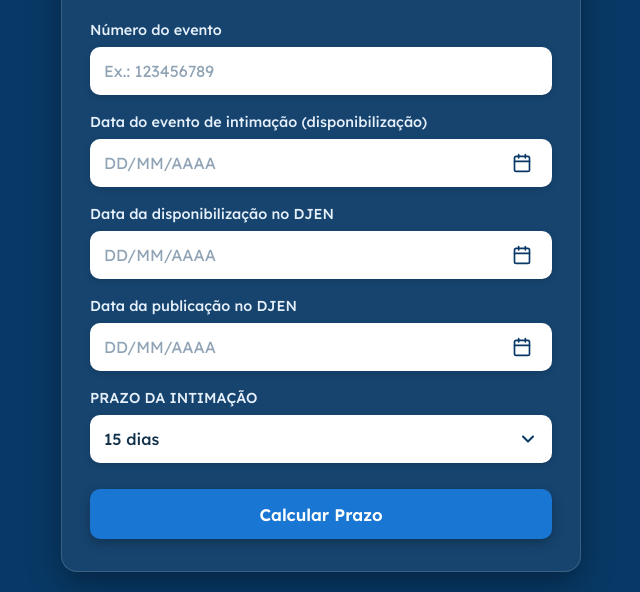
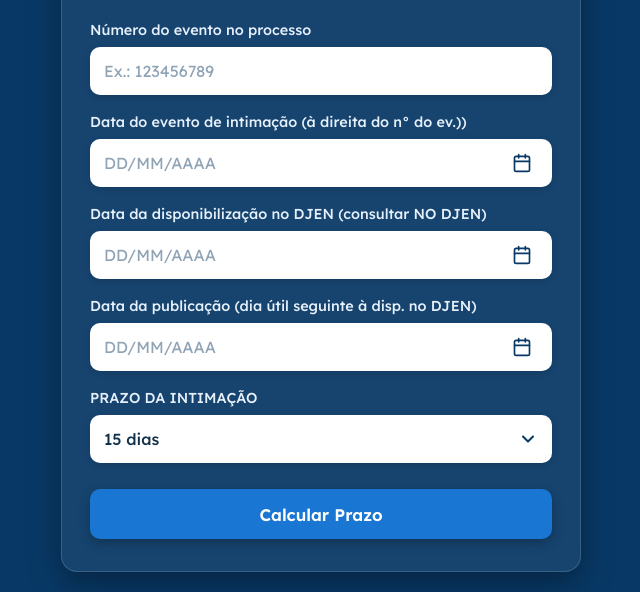
Before and after one commit to cpenorte/contarprazo, a plain HTML site: page index.html in a window 1280 px wide. Shown: the part 254-846 px from the top of the page, without its empty margins (319-959 px from the left). Drawn offline with Linux system fonts and the light colour scheme.

Commit message:
index.html

```diff
--- a/index.html
+++ b/index.html
@@ -447,12 +447,12 @@
       <h1>Calculadora de Prazos Processuais</h1>
 
       <div class="form-group">
-        <label for="numero-evento">Número do evento</label>
+        <label for="numero-evento">Número do evento no processo</label>
         <input type="text" id="numero-evento" class="text-input-bar" placeholder="Ex.: 123456789">
       </div>
 
       <div class="form-group">
-        <label for="data-evento">Data do evento de intimação (disponibilização)</label>
+        <label for="data-evento">Data do evento de intimação (à direita do n° do ev.))</label>
         <div class="date-input-wrapper">
           <input type="text" id="data-evento" class="date-text" placeholder="DD/MM/AAAA" maxlength="10" inputmode="numeric">
           <div class="calendar-btn" title="Selecionar data">
@@ -468,7 +468,7 @@
       </div>
 
       <div class="form-group">
-        <label for="data-disponibilizacao">Data da disponibilização no DJEN</label>
+        <label for="data-disponibilizacao">Data da disponibilização no DJEN (consultar NO DJEN)</label>
         <div class="date-input-wrapper">
           <input type="text" id="data-disponibilizacao" class="date-text" placeholder="DD/MM/AAAA" maxlength="10" inputmode="numeric">
           <div class="calendar-btn" title="Selecionar data">
@@ -484,7 +484,7 @@
       </div>
 
       <div class="form-group">
-        <label for="data-publicacao">Data da publicação no DJEN</label>
+        <label for="data-publicacao">Data da publicação (dia útil seguinte à disp. no DJEN)</label>
         <div class="date-input-wrapper">
           <input type="text" id="data-publicacao" class="date-text" placeholder="DD/MM/AAAA" maxlength="10" inputmode="numeric">
           <div class="calendar-btn" title="Selecionar data">
```
